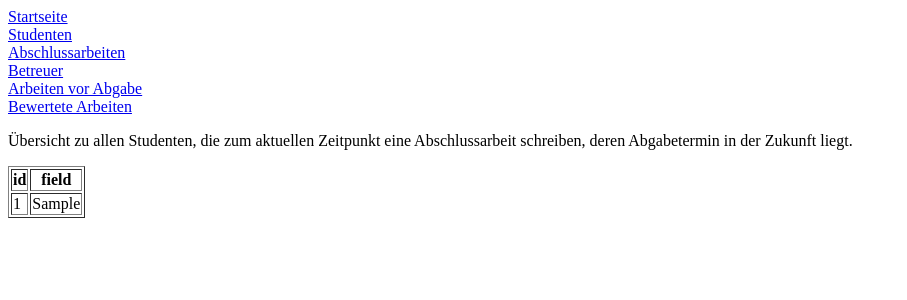
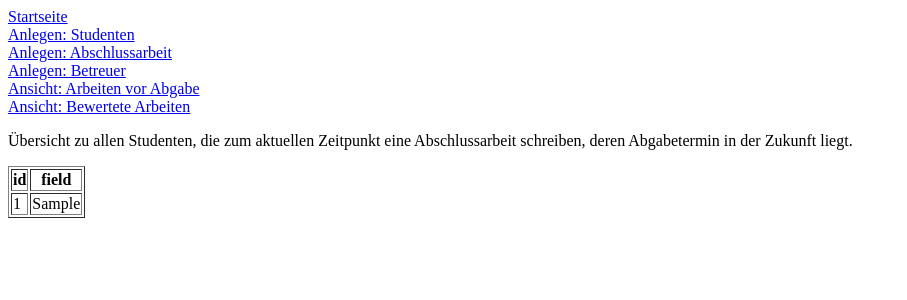
Before and after one commit to clebi83/Datenbank-Studenten-und-Abschlussarbeiten, a PHP site: page /StudierendeAbschlussarbeit.php in a window 1280 px wide. Shown: the top 300 px of the page, without its empty margins (0-907 px from the left). Run offline with PHP 8.4, Linux system fonts and the light colour scheme; tables that the repository leaves empty or names only in its code hold one stand-in row (values such as "Sample post").

Commit message:
Navigation
Navigation bearbeitet

```diff
--- a/navigation.php
+++ b/navigation.php
@@ -5,7 +5,7 @@
  * Date: 26.11.2017
  * Time: 11:33
  */
-$navigation = ["index.php" => "Startseite", "student.php" => "Studenten", "abschlussarbeit.php" => "Abschlussarbeiten", "betreuer.php" => "Betreuer", "StudierendeAbschlussarbeit.php" => "Arbeiten vor Abgabe", "bewerteteArbeiten.php" => "Bewertete Arbeiten"];
+$navigation = ["index.php" => "Startseite", "student.php" => "Anlegen: Studenten", "abschlussarbeit.php" => "Anlegen: Abschlussarbeit", "betreuer.php" => "Anlegen: Betreuer", "StudierendeAbschlussarbeit.php" => "Ansicht: Arbeiten vor Abgabe", "bewerteteArbeiten.php" => "Ansicht: Bewertete Arbeiten"];
 
 foreach ($navigation as $nav => $titel){
     echo "<a href=$nav>$titel</a><br>";
```
Also changed, not shown: uploads/22.jpg (added).
